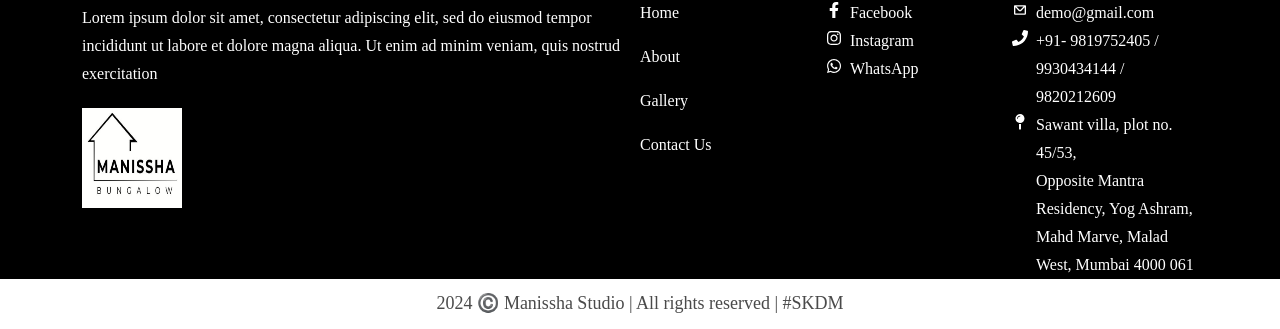
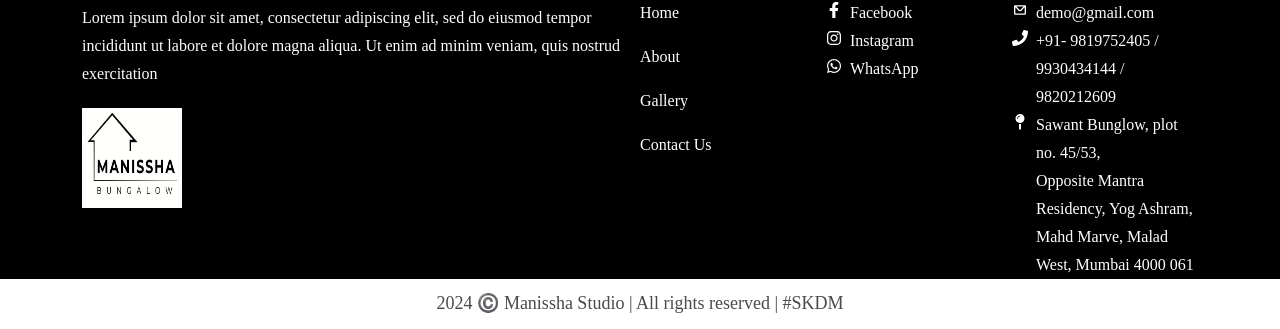
Before and after one commit to ReactNativeAmalgum/Manisha-Villa, a React (Create React App) app: page /manisha2 in a window 1280 px wide. Shown: the part 2996-3325 px from the top of the page. Built offline with nearby package versions, Linux system fonts and the light colour scheme.

Commit message:
footer updated

```diff
--- a/src/Components/Routes/Footer.jsx
+++ b/src/Components/Routes/Footer.jsx
@@ -83,7 +83,7 @@ export default function Footer() {
               </div>
               <div className="social">
                 <FaMapPin className="icon" />{" "}
-                <p>Sawant villa, plot no. 45/53, <br /> Opposite Mantra Residency, Yog Ashram, <br /> Mahd Marve, Malad West, Mumbai 4000 061 </p>
+                <p>Sawant Bunglow, plot no. 45/53, <br /> Opposite Mantra Residency, Yog Ashram, <br /> Mahd Marve, Malad West, Mumbai 4000 061 </p>
               </div>
             </div>
           </div>
```
